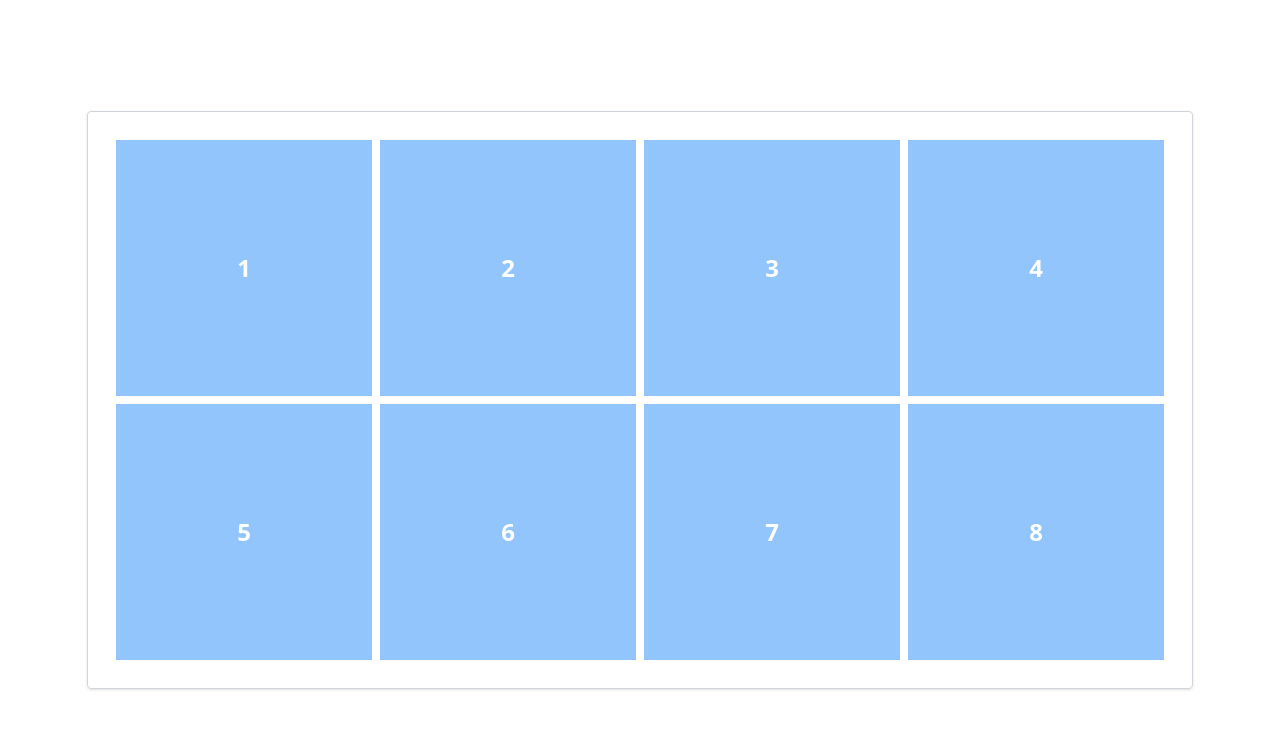
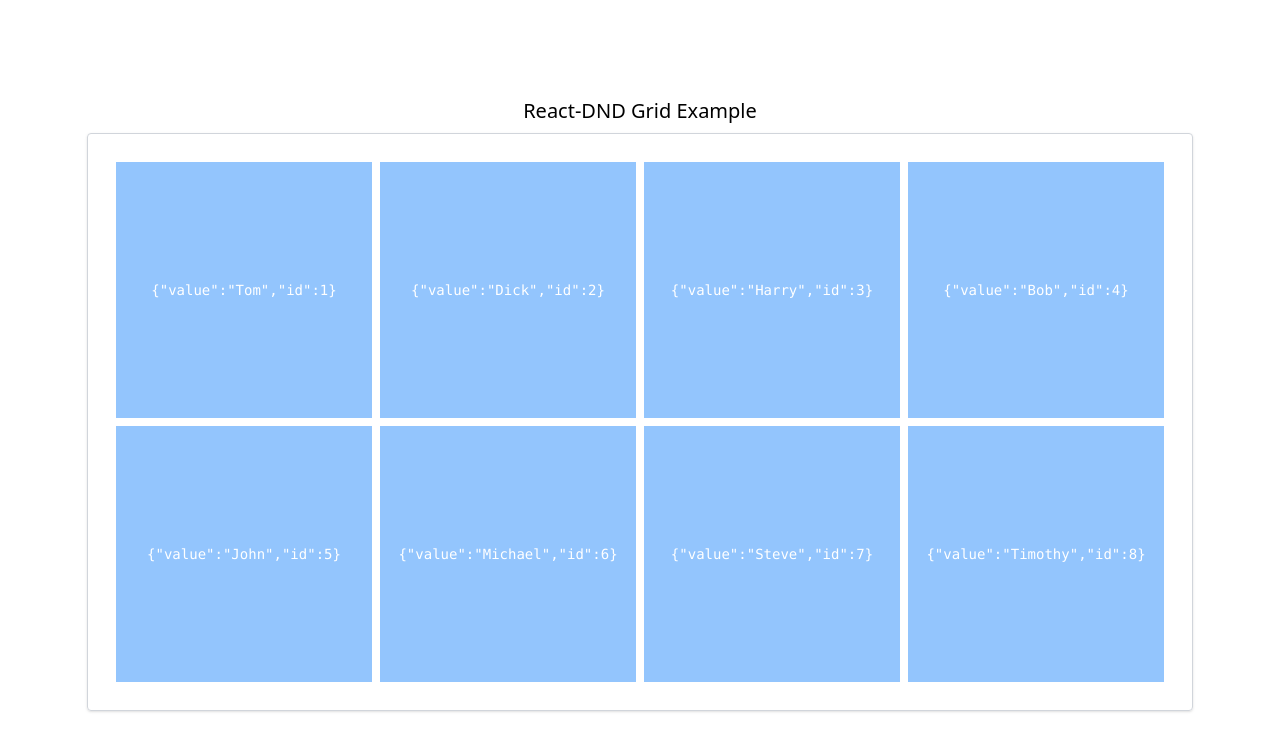
Before and after one commit to michaelhelvey/react-template, a React (Vite) app: page / in a window 1280 px wide. Shown: the top 750 px of the page. Built offline with nearby package versions, Linux system fonts and the light colour scheme.

Commit message:
Added demo for react-dnd as a grid

```diff
--- a/package.json
+++ b/package.json
@@ -25,7 +25,9 @@
 		"react": "^18.2.0",
 		"react-dnd": "^16.0.1",
 		"react-dnd-html5-backend": "^16.0.1",
-		"react-dom": "^18.2.0"
+		"react-dnd-touch-backend": "^16.0.1",
+		"react-dom": "^18.2.0",
+		"tiny-invariant": "^1.3.1"
 	},
 	"devDependencies": {
 		"@testing-library/jest-dom": "^5.16.5",
--- a/src/app.tsx
+++ b/src/app.tsx
@@ -1,50 +1,20 @@
-import { DndProvider, useDrag } from 'react-dnd'
+import { DndProvider } from 'react-dnd'
+import { Grid } from './components/Grid'
 import { HTML5Backend } from 'react-dnd-html5-backend'
-import clsx from 'clsx'
+import { TouchBackend } from 'react-dnd-touch-backend'
 
-function GridItem({ index }: { index: number }) {
-	const [{ isDragging }, drag] = useDrag(() => ({
-		type: 'GRID_ITEM',
-		collect(monitor) {
-			return {
-				isDragging: monitor.isDragging(),
-			}
-		},
-	}))
+function App() {
+	// Question: is this a reliable way of determining which backend should be
+	// used?  React-DND doesn't have great examples on their website.
+	const isTouchDevice =
+		'ontouchstart' in window || window.navigator.maxTouchPoints
 
 	return (
-		<div
-			className={clsx(
-				'h-64 w-64 m-1 grid place-items-center',
-				isDragging
-					? 'bg-none'
-					: 'bg-blue-300 font-bold text-2xl text-white'
-			)}
-			ref={drag}
-		>
-			{isDragging ? null : index}
-		</div>
-	)
-}
-
-const ITEMS = Array.from({ length: 8 }, (_, i) => i + 1)
-
-function Grid() {
-	return (
-		<DndProvider backend={HTML5Backend}>
-			<div className="border border-gray-300 rounded shadow p-6 grid grid-flow-row grid-cols-4">
-				{ITEMS.map((num) => (
-					<GridItem key={num} index={num} />
-				))}
-			</div>
-		</DndProvider>
-	)
-}
-
-function App() {
-	return (
-		<div className="h-full w-full grid place-items-center">
-			<Grid />
+		<div className="h-full w-full flex items-center justify-center flex-col">
+			<h1 className="my-2 text-xl">React-DND Grid Example</h1>
+			<DndProvider backend={isTouchDevice ? TouchBackend : HTML5Backend}>
+				<Grid />
+			</DndProvider>
 		</div>
 	)
 }
--- /dev/null
+++ b/src/components/Grid.tsx
@@ -0,0 +1,71 @@
+import { useCallback, useRef, useState } from 'react'
+import invariant from 'tiny-invariant'
+import { arrayMoveItem } from '../utils'
+import { GridItem } from './GridItem'
+
+const ITEMS = [
+	{ id: 1, value: 'Tom' },
+	{ id: 2, value: 'Dick' },
+	{ id: 3, value: 'Harry' },
+	{ id: 4, value: 'Bob' },
+	{ id: 5, value: 'John' },
+	{ id: 6, value: 'Michael' },
+	{ id: 7, value: 'Steve' },
+	{ id: 8, value: 'Timothy' },
+]
+
+export function Grid() {
+	const [items, setItems] = useState(ITEMS)
+	// For the sake of performance, keep a record of what item is at what index
+	// for cheaper lookups in our `moveItems` function:
+	const indexMap = useRef(
+		new Map<number, number>(items.map((item, index) => [item.id, index]))
+	)
+
+	const moveItems = useCallback((dragId: number, hoverId: number) => {
+		setItems((prevItems) => {
+			const indexOfDragId = indexMap.current.get(dragId)
+			const indexOfHoverId = indexMap.current.get(hoverId)
+
+			invariant(
+				typeof indexOfDragId !== 'undefined',
+				`Expected item with id ${dragId} to exist in the index map`
+			)
+			invariant(
+				typeof indexOfHoverId !== 'undefined',
+				`Expected item with id ${hoverId} to exist in the index map`
+			)
+
+			const newItems = arrayMoveItem(
+				prevItems,
+				indexOfDragId,
+				indexOfHoverId
+			)
+
+			// While this isn't terribly efficient, it does save us one
+			// iteration.  A more efficient algorithm for calculating array
+			// "re-flow" can be easily created, I'm sure, but we're not dealing
+			// with large sets here.
+			newItems.forEach((item, i) => {
+				indexMap.current.set(item.id, i)
+			})
+
+			return newItems
+		})
+	}, [])
+
+	return (
+		<div className="grid place-items-center">
+			<div className="border border-gray-300 rounded shadow p-6 grid grid-flow-row grid-cols-4 transition-all">
+				{items.map((item) => (
+					<GridItem
+						key={item.id}
+						value={item.value}
+						id={item.id}
+						moveItem={moveItems}
+					/>
+				))}
+			</div>
+		</div>
+	)
+}
--- /dev/null
+++ b/src/components/GridItem.tsx
@@ -0,0 +1,70 @@
+import clsx from 'clsx'
+import { useRef } from 'react'
+import { useDrag, useDrop } from 'react-dnd'
+import invariant from 'tiny-invariant'
+import { isMouseInsideRect } from '../utils'
+
+type DraggableGridItem = { id: number }
+type GridItemProps = DraggableGridItem & {
+	value: string
+	moveItem: (dragId: number, hoverId: number) => void
+}
+
+export function GridItem({ id, value, moveItem }: GridItemProps) {
+	const ref = useRef<HTMLDivElement>(null)
+	const [{ isDragging }, drag] = useDrag(() => {
+		return {
+			type: 'GRID_ITEM',
+			item: { id },
+			collect(monitor) {
+				return {
+					isDragging: monitor.isDragging(),
+				}
+			},
+		}
+	})
+
+	const [, drop] = useDrop(() => ({
+		accept: 'GRID_ITEM',
+		hover(item: DraggableGridItem, monitor) {
+			if (!ref.current) {
+				return
+			}
+
+			// Dragging over yourself is a noop:
+			if (item.id === id) {
+				return
+			}
+
+			// if the mouse crosses into the drop rect, drop the item
+			const mousePosition = monitor.getClientOffset()
+			invariant(
+				mousePosition,
+				'getClientOffset must exist if an element is currently being dragged'
+			)
+
+			if (
+				isMouseInsideRect(
+					mousePosition,
+					ref.current.getBoundingClientRect()
+				)
+			) {
+				moveItem(item.id, id)
+			}
+		},
+	}))
+
+	drag(drop(ref))
+
+	return (
+		<div
+			className={clsx(
+				'h-64 w-64 m-1 bg-blue-300 text-sm text-white grid place-items-center',
+				{ 'opacity-0': isDragging }
+			)}
+			ref={ref}
+		>
+			<pre>{JSON.stringify({ value, id })}</pre>
+		</div>
+	)
+}
--- /dev/null
+++ b/src/utils/array.ts
@@ -0,0 +1,6 @@
+export function arrayMoveItem<T>(arr: T[], src: number, dest: number) {
+	const copy = [...arr]
+	const [srcItem] = copy.splice(src, 1)
+	copy.splice(dest, 0, srcItem)
+	return copy
+}
--- /dev/null
+++ b/src/utils/index.ts
@@ -0,0 +1,2 @@
+export * from './array'
+export * from './rect'
--- /dev/null
+++ b/src/utils/rect.ts
@@ -0,0 +1,17 @@
+import { XYCoord } from 'react-dnd'
+
+export function isMouseInsideRect(mousePosition: XYCoord, rect: DOMRect) {
+	// If the mouse position's X value is not between the left and right sides
+	// of the rectangle, then logically it cannot be inside the rect:
+	if (mousePosition.x < rect.left || mousePosition.x > rect.right) {
+		return false
+	}
+
+	// The same logic applies to the Y position with respect to the rect's top
+	// and bottom:
+	if (mousePosition.y < rect.top || mousePosition.y > rect.bottom) {
+		return false
+	}
+
+	return true
+}
```
Also changed, not shown: 2 other files (tests, documents, lock files or other folders).
